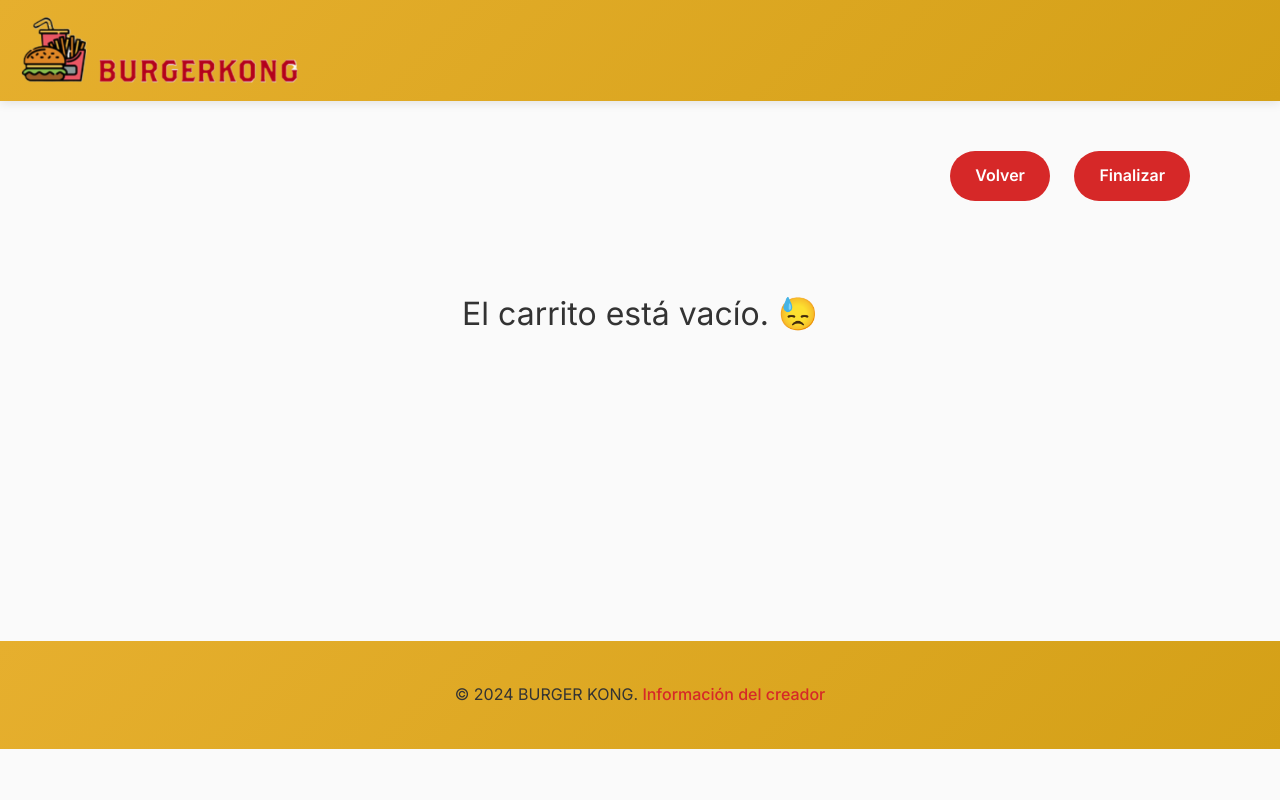
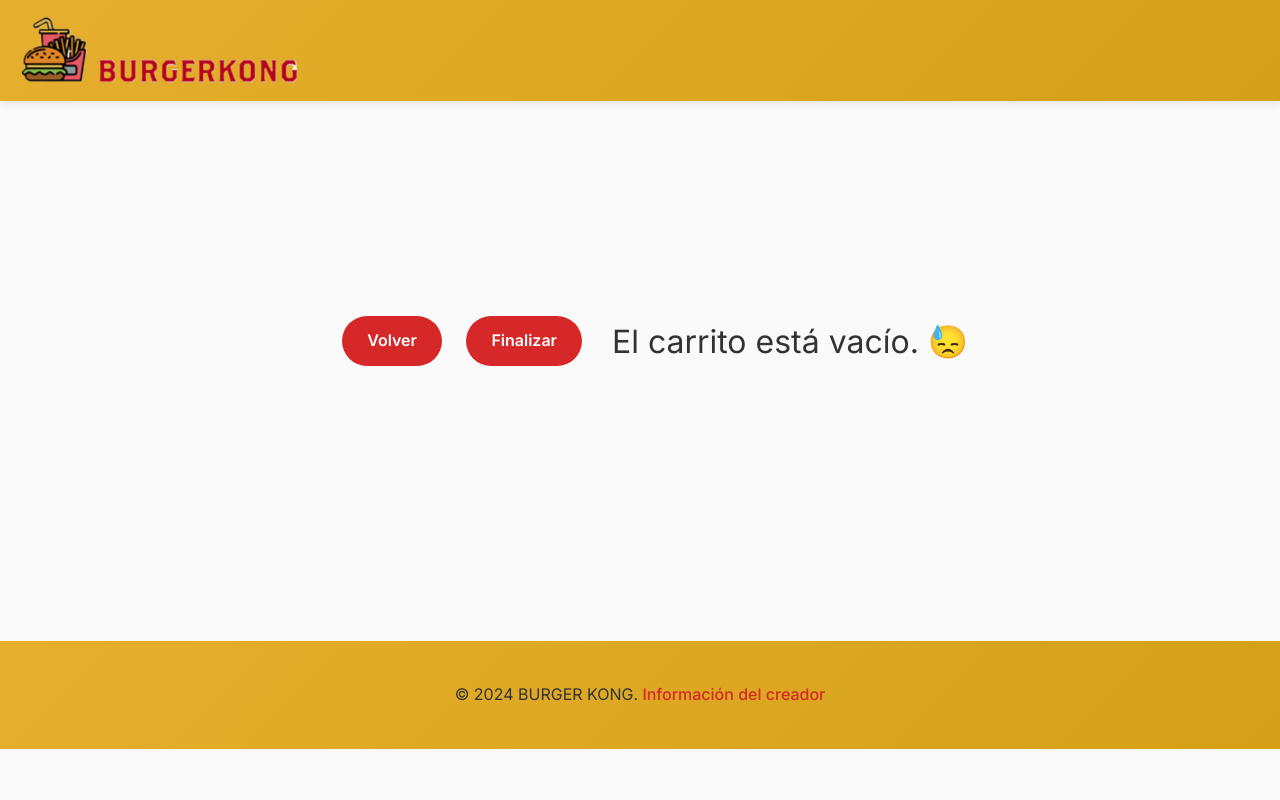
Before and after one commit to Romansaurius/app-burgerkong, a PHP site: page /feature_2/carrito.php in a window 1280 px wide. Run offline with PHP 8.4, Linux system fonts and the light colour scheme.

Commit message:
kokokoko

```diff
--- a/feature_2/css/styles.css
+++ b/feature_2/css/styles.css
@@ -331,6 +331,9 @@ p {
     padding: 20px;
     max-width: 1200px;
     margin: 0 auto;
+    display: flex;
+    justify-content: center;
+    align-items: center;
 }
 
 /* Estilos para carrito */
```
